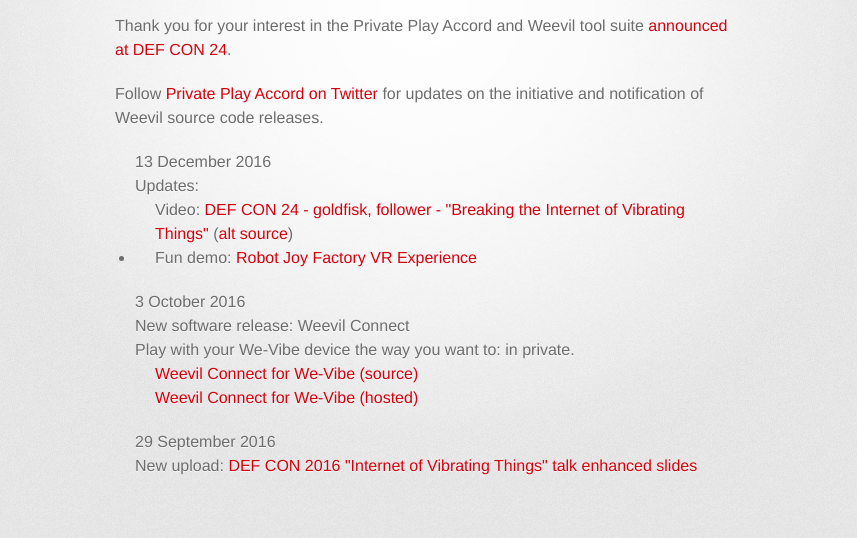
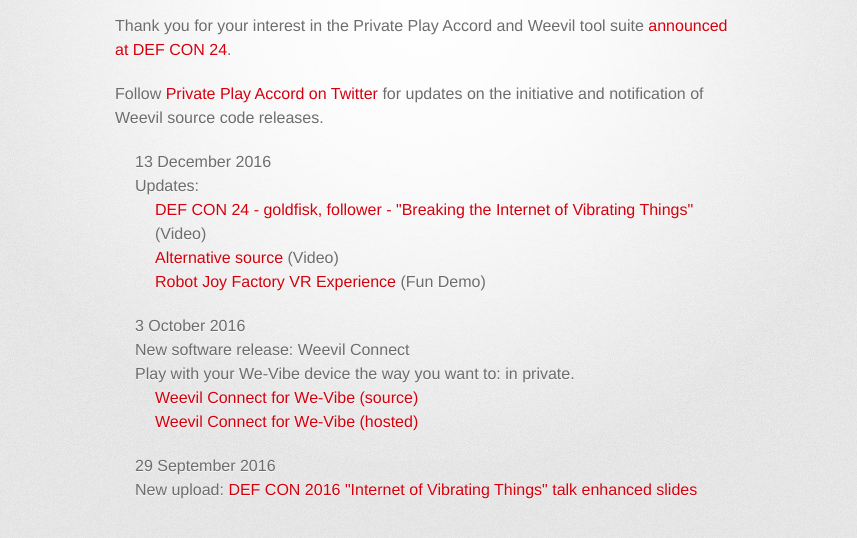
Before and after one commit to privateplayaccord/privateplayaccord-dot-com, a plain HTML site: page index.html in a window 1280 px wide. Shown: the part 112-650 px from the top of the page, without its empty margins (215-1072 px from the left). Drawn offline with Linux system fonts and the light colour scheme; a web font is replaced by a local one.

Commit message:
Improved formatting.

```diff
--- a/index.html
+++ b/index.html
@@ -36,7 +36,7 @@
           <p>Follow <a href="https://twitter.com/privateplaynow">Private Play Accord on Twitter</a> for updates on the initiative and notification of Weevil source code releases.</p>
 	  <p>
 	    <ul style="list-style: none; font-weight: 300;">
-              <li style="list-style: none;"><b style="font-weight: 500;">13 December 2016</b><br />Updates: <ul><li style="list-style: none;">Video: <a href="https://www.youtube.com/watch?v=v1d0Xa2njVg">DEF CON 24 - goldfisk, follower - "Breaking the Internet of Vibrating Things"</a> (<a href="https://www.youtube.com/watch?v=vdiJYj1ih3w">alt source</a>)</li><li>Fun demo: <a href="https://github.com/privateplayaccord/robot-joy-factory-vr">Robot Joy Factory VR Experience</a></li></ul></li>
+              <li style="list-style: none;"><b style="font-weight: 500;">13 December 2016</b><br />Updates: <ul><li style="list-style: none;"><a href="https://www.youtube.com/watch?v=v1d0Xa2njVg">DEF CON 24 - goldfisk, follower - "Breaking the Internet of Vibrating Things"</a> (Video)</li><li style="list-style: none;"><a href="https://www.youtube.com/watch?v=vdiJYj1ih3w">Alternative source</a> (Video)</li><li style="list-style: none;"><a href="https://github.com/privateplayaccord/robot-joy-factory-vr">Robot Joy Factory VR Experience</a> (Fun Demo)</li></ul></li>
 	      <li style="list-style: none;"><b style="font-weight: 500;">3 October 2016</b><br /> New software release: <b style="font-weight: 500;">Weevil Connect</b><br /> Play with your We-Vibe device the way you want to: in private. <ul><li style="list-style: none;"><a href="https://github.com/privateplayaccord/weevil/tree/master/src/web/connect">Weevil Connect for We-Vibe (source)</a></li> <li style="list-style: none;"><a href="https://privateplayaccord.github.io/weevil/connect/">Weevil Connect for We-Vibe (hosted)</a></li></ul></li>
 	      <li style="list-style: none;"><b style="font-weight: 500;">29 September 2016</b><br /> New upload: <a href="assets/defcon-2016-g0ldfisk-follower-internet-of-vibrating-things-slides-v1.1.pdf">DEF CON 2016 "Internet of Vibrating Things" talk enhanced slides</a></li>
 	    </ul>
```
